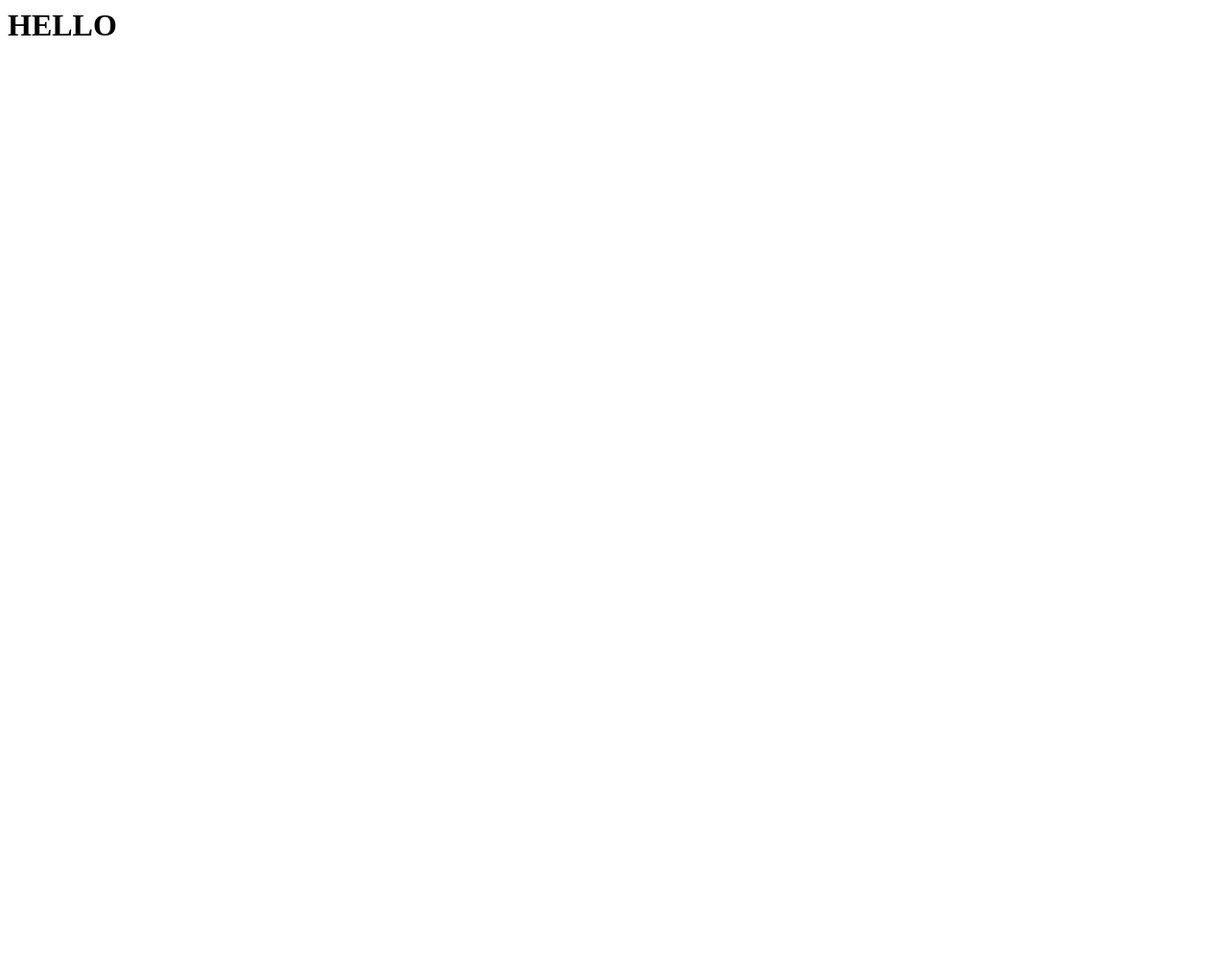
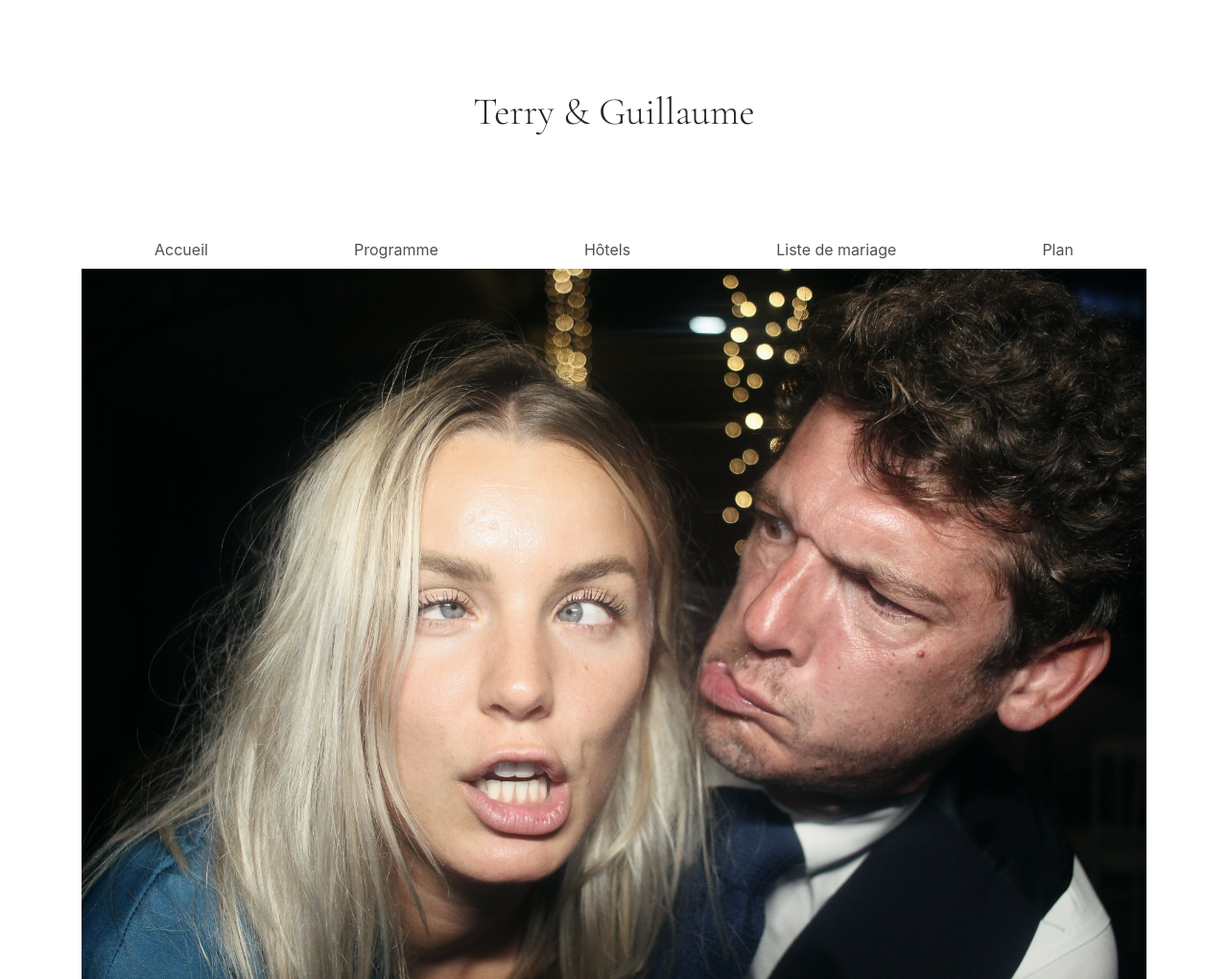
Before and after one commit to jlegay/terryguillaume, a plain HTML site: page index.html in a window 1280 px wide. Shown: the whole page at 96% size. Before the commit the page ends 800 px from the top, so only its background shows below. Drawn offline with nearby package versions, Linux system fonts and the light colour scheme.

Commit message:
title, navbar and img

```diff
--- a/index.html
+++ b/index.html
@@ -2,9 +2,42 @@
 <head>
   <meta charset="UTF-8">
   <meta name="viewport" content="width=device-width, initial-scale=1.0">
-  <title>Document</title>
+  <script src="https://ajax.googleapis.com/ajax/libs/jquery/3.2.1/jquery.min.js"></script>
+  <link rel="stylesheet" href="https://stackpath.bootstrapcdn.com/bootstrap/4.5.0/css/bootstrap.min.css">
+  <script src="https://stackpath.bootstrapcdn.com/bootstrap/4.5.0/js/bootstrap.bundle.min.js"></script>
+  <link rel="preconnect" href="https://fonts.googleapis.com">
+  <link rel="preconnect" href="https://fonts.gstatic.com" crossorigin>
+  <link href="https://fonts.googleapis.com/css2?family=Cormorant+Garamond:wght@300&display=swap" rel="stylesheet">
+  <link rel="stylesheet" href="style.css">
+  <script src="js/bootstrap.min.js"></script>
+  <script src="script.js"></script>
+  <title>Terry & Guillaume</title>
 </head>
 <body>
-  <h1>HELLO</h1>
+  <div class="container">
+    <div id="main-title" class=" d-flex justify-content-around">
+      <div class="align-self-center">
+        <h1>Terry & Guillaume</h1>
+      </div>
+    </div>
+    <ul class="nav justify-content-center nav-fill">
+      <li class="nav-item">
+        <a class="nav-link navlink" href="#">Accueil</a>
+      </li>
+      <li class="nav-item">
+        <a class="nav-link navlink" href="#">Programme</a>
+      </li>
+      <li class="nav-item">
+        <a class="nav-link navlink" href="#">Hôtels</a>
+      </li>
+      <li class="nav-item">
+        <a class="nav-link navlink" href="#">Liste de mariage</a>
+      </li>
+      <li class="nav-item">
+        <a class="nav-link navlink" href="#">Plan</a>
+      </li>
+    </ul>
+    <img src="./images/terry_guillaume.jpg" class="img-fluid" alt="Responsive image">
+  </div>
 </body>
 </html>
--- a/style.css
+++ b/style.css
@@ -0,0 +1,16 @@
+.navlink {
+  color: rgb(80, 80, 80);
+}
+
+.navlink:hover {
+  color: black;
+  transition-duration: 0.7;
+}
+
+h1 {
+  font-family: 'Cormorant Garamond', serif;
+}
+
+#main-title {
+  height: 30%;
+}
```
Also changed, not shown: images/terry_guillaume.jpg (added), 2 other files.
